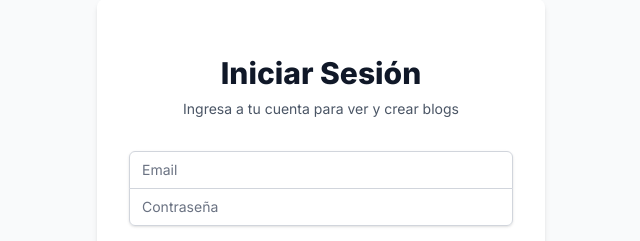
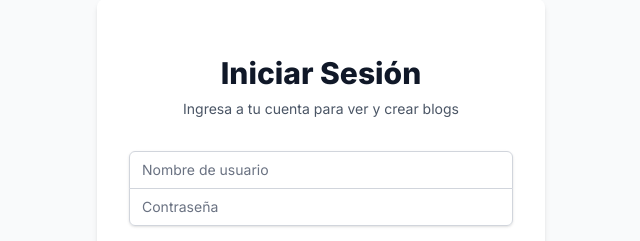
Before and after one commit to IgnacioAroza/star-project-blog, a Next.js app: page /login in a window 1280 px wide. Shown: the part 241-482 px from the top of the page, without its empty margins (319-959 px from the left). Built offline with nearby package versions, Linux system fonts and the light colour scheme.

Commit message:
change login with name

```diff
--- a/app/api/auth/auth.config.ts
+++ b/app/api/auth/auth.config.ts
@@ -9,17 +9,17 @@ export const authOptions: AuthOptions = {
     CredentialsProvider({
       name: 'Credentials',
       credentials: {
-        email: { label: "Email", type: "email" },
+        name: { label: "Nombre de usuario", type: "text" },
         password: { label: "Password", type: "password" }
       },
       async authorize(credentials) {
-        if (!credentials?.email || !credentials?.password) {
-          throw new Error('Please enter an email and password');
+        if (!credentials?.name || !credentials?.password) {
+          throw new Error('Please enter an name and password');
         }
 
         await connectDB();
 
-        const user = await User.findOne({ email: credentials.email });
+        const user = await User.findOne({ name: credentials.name });
 
         if (!user) {
           throw new Error('No user found');
--- a/app/api/auth/login/route.ts
+++ b/app/api/auth/login/route.ts
@@ -2,11 +2,11 @@ import { NextResponse } from "next/server";
 import { signIn } from "next-auth/react";
 
 export async function POST(req: Request) {
-  const { email, password } = await req.json();
+  const { name, password } = await req.json();
 
   try {
     const result = await signIn("credentials", {
-      email,
+      name,
       password,
       redirect: false,
     });
--- a/app/login/login-form.tsx
+++ b/app/login/login-form.tsx
@@ -15,12 +15,12 @@ export default function LoginForm() {
     setLoading(true);
 
     const formData = new FormData(e.currentTarget);
-    const email = formData.get('email') as string;
+    const name = formData.get('name') as string;
     const password = formData.get('password') as string;
 
     try {
       const result = await signIn('credentials', {
-        email,
+        name,
         password,
         redirect: false,
       });
@@ -49,16 +49,16 @@ export default function LoginForm() {
       )}
       <div className="rounded-md shadow-sm -space-y-px">
         <div>
-          <label htmlFor="email" className="sr-only">
-            Email
+          <label htmlFor="name" className="sr-only">
+            Nombre de usuario
           </label>
           <input
-            id="email"
-            name="email"
-            type="email"
+            id="name"
+            name="name"
+            type="text"
             required
             className="appearance-none rounded-none relative block w-full px-3 py-2 border border-gray-300 dark:border-gray-600 placeholder-gray-500 dark:placeholder-gray-400 text-gray-900 dark:text-white rounded-t-md focus:outline-none focus:ring-indigo-500 focus:border-indigo-500 focus:z-10 sm:text-sm bg-white dark:bg-gray-700"
-            placeholder="Email"
+            placeholder="Nombre de usuario"
           />
         </div>
         <div>
```
